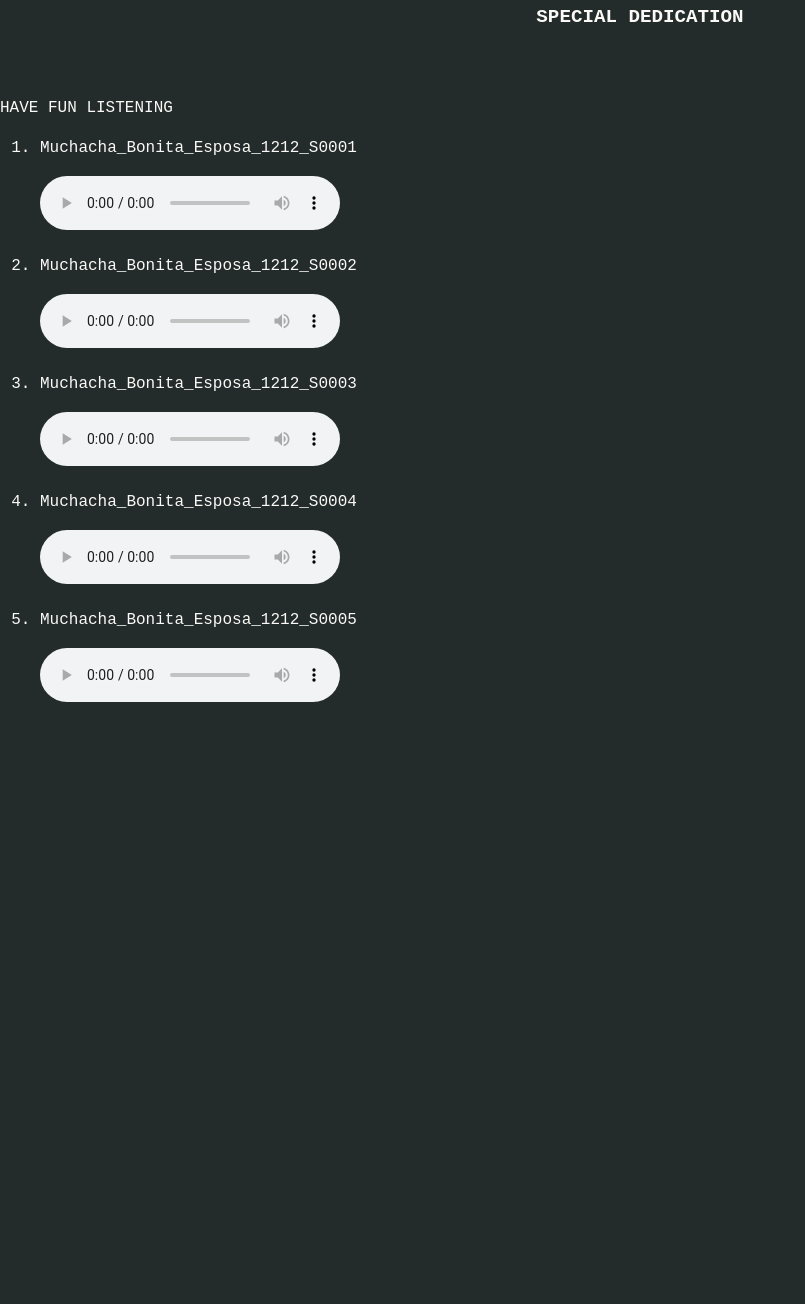
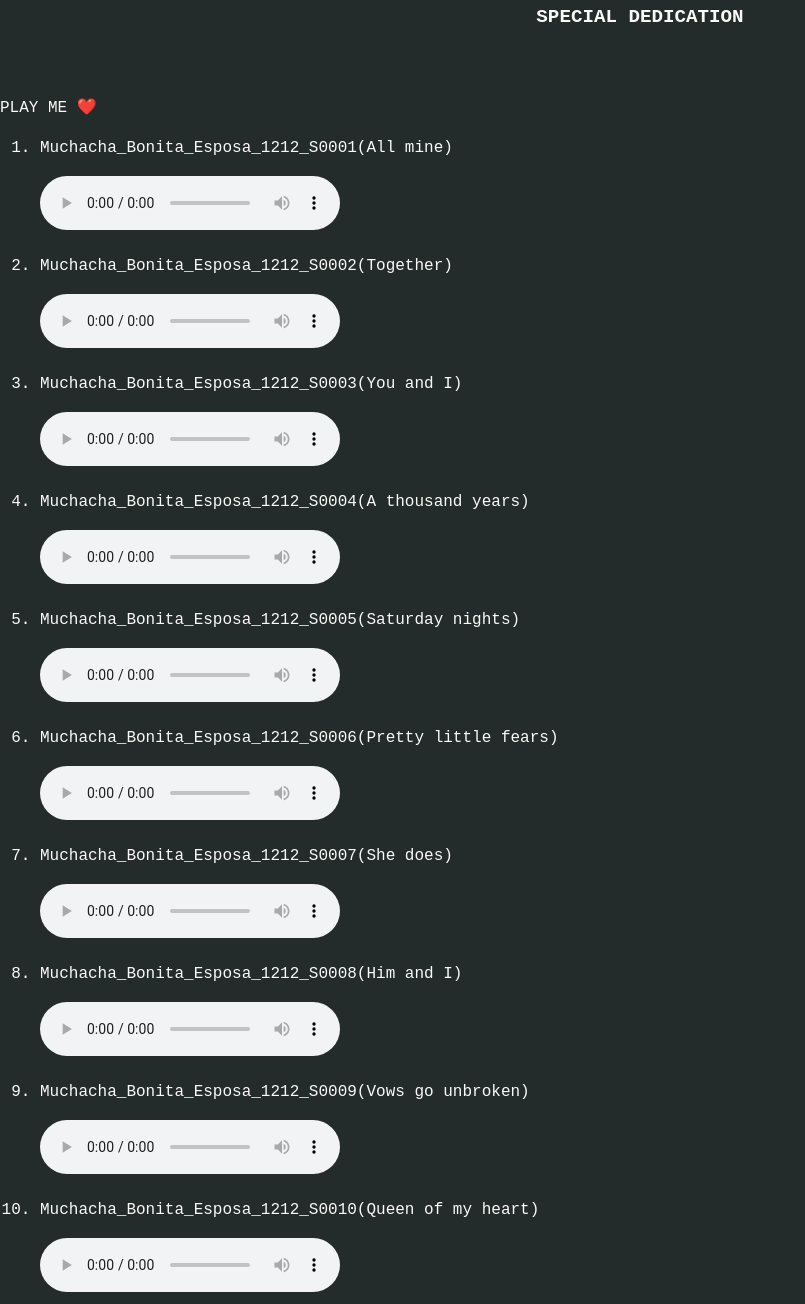
Before and after one commit to Josephmaina620/PlayMe, a plain HTML site: page index.html in a window 1280 px wide. Shown: the part 157-1461 px from the top of the page, without its empty margins (0-805 px from the left). Before the commit the page ends 883 px from the top, so only its background shows below. Drawn offline with Linux system fonts and the light colour scheme.

Commit message:
New adds

```diff
--- a/index.html
+++ b/index.html
@@ -20,34 +20,65 @@
         <br><br>
 
     <section class="section_music" data-aos="slide-up">
-        <div class="section_title">HAVE FUN LISTENING</div>
+        <div class="section_title">PLAY ME ❤️ </div>
         <div class="section_content">
 
                 <ol>
                     <li>
-                        <p>Muchacha_Bonita_Esposa_1212_S0001</p>
-                        <audio src="Music\Muchacha_Bonita_Esposa_1212_S0001.mp3" controls next>
+                        <p>Muchacha_Bonita_Esposa_1212_S0001(All mine)</p>
+                        <audio src="Music\All_mine_Muchacha_Bonita_Esposa_1212_S0001.mp3" controls loop>
                         </audio>
                      </li>
                      <li>
-                        <p>Muchacha_Bonita_Esposa_1212_S0002</p>
-                        <audio src="Music\Muchacha_Bonita_Esposa_1212_S0001.mp3" controls loop>
+                        <p>Muchacha_Bonita_Esposa_1212_S0002(Together)</p>
+                        <audio src="Music\Together_Muchacha_Bonita_Esposa_1212_S0002.mp3" controls loop>
                         </audio>
                      </li>
                      <li>
-                        <p>Muchacha_Bonita_Esposa_1212_S0003</p>
-                        <audio src="Music\Muchacha_Bonita_Esposa_1212_S0001.mp3" controls loop>
+                        <p>Muchacha_Bonita_Esposa_1212_S0003(You and I)</p>
+                        <audio src="Music\You_and_I_Muchacha_Bonita_Esposa_1212_S0003.mp3" controls loop>
                         </audio>
                      </li>
                      <li>
-                        <p>Muchacha_Bonita_Esposa_1212_S0004</p>
-                        <audio src="Music\Muchacha_Bonita_Esposa_1212_S0001.mp3" controls loop>
+                        <p>Muchacha_Bonita_Esposa_1212_S0004(A thousand years)</p>
+                        <audio src="Music\A_thousand_years_Muchacha_Bonita_Esposa_1212_S0004.mp3" controls loop>
                         </audio>
                      <li>
-                        <p>Muchacha_Bonita_Esposa_1212_S0005</p>
-                        <audio src="Music\Muchacha_Bonita_Esposa_1212_S0001.mp3" controls loop>
+                        <p>Muchacha_Bonita_Esposa_1212_S0005(Saturday nights)</p>
+                        <audio src="Music\Saturday nights_Muchacha_Bonita_Esposa_1212_S0005.mp3" controls loop>
                         </audio>
                      </li>
+                     <li>
+                        <p>Muchacha_Bonita_Esposa_1212_S0006(Pretty little fears)</p>
+                        <audio src="Music\Pretty_Little_Fears_Muchacha_Bonita_Esposa_1212_S0006.mp3" controls loop>
+                        </audio>
+                     </li>
+                     <li>
+                        <p>Muchacha_Bonita_Esposa_1212_S0007(She does)</p>
+                        <audio src="Music\She_Does_Muchacha_Bonita_Esposa_1212_S0007.mp3" controls loop>
+                        </audio>
+                     </li>
+                     <li>
+                        <p>Muchacha_Bonita_Esposa_1212_S0008(Him and I)</p>
+                        <audio src="Music\Him_and_I_Muchacha_Bonita_Esposa_1212_S0008.mp3" controls loop>
+                        </audio>
+                     </li>
+                     <li>
+                        <p>Muchacha_Bonita_Esposa_1212_S0009(Vows go unbroken)</p>
+                        <audio src="Music\Vows_Go_Unbroken_Muchacha_Bonita_Esposa_1212_S0009.mp3" controls loop>
+                        </audio>
+                     </li>
+                     <li>
+                        <p>Muchacha_Bonita_Esposa_1212_S0010(Queen of my heart)</p>
+                        <audio src="Music\Queen_of_my_heart_Muchacha_Bonita_Esposa_1212_S0010.mp3" controls loop>
+                        </audio>
+                     </li>
+                     <li>
+                        <p></p>
+                     </li>
+
+
+
                 </ol>
 
             </div>
@@ -60,6 +91,7 @@
 
 
 
+
         <script src="" async defer></script>
     </body>
 </html>
```
Also changed, not shown: 11 other files.
